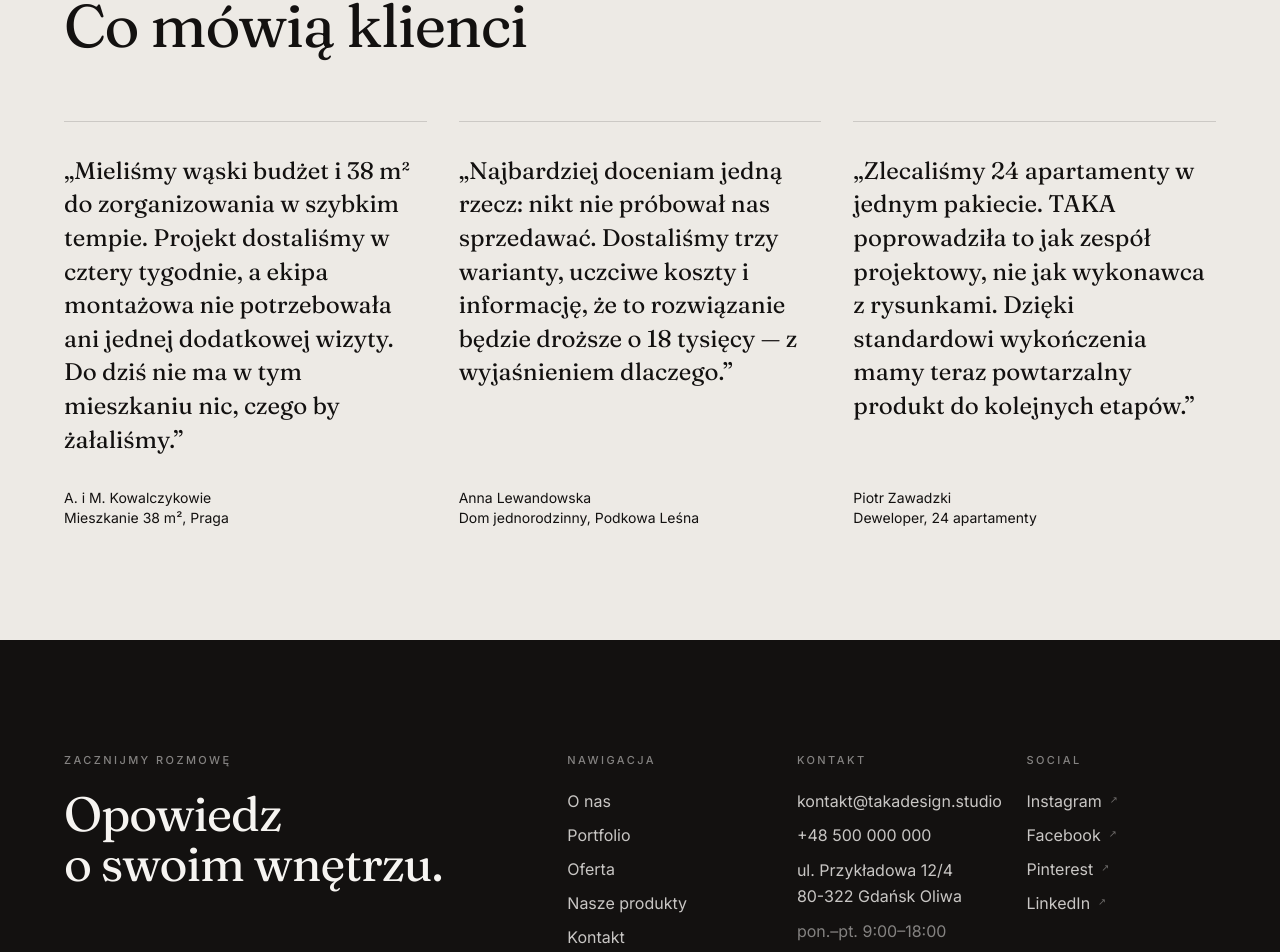
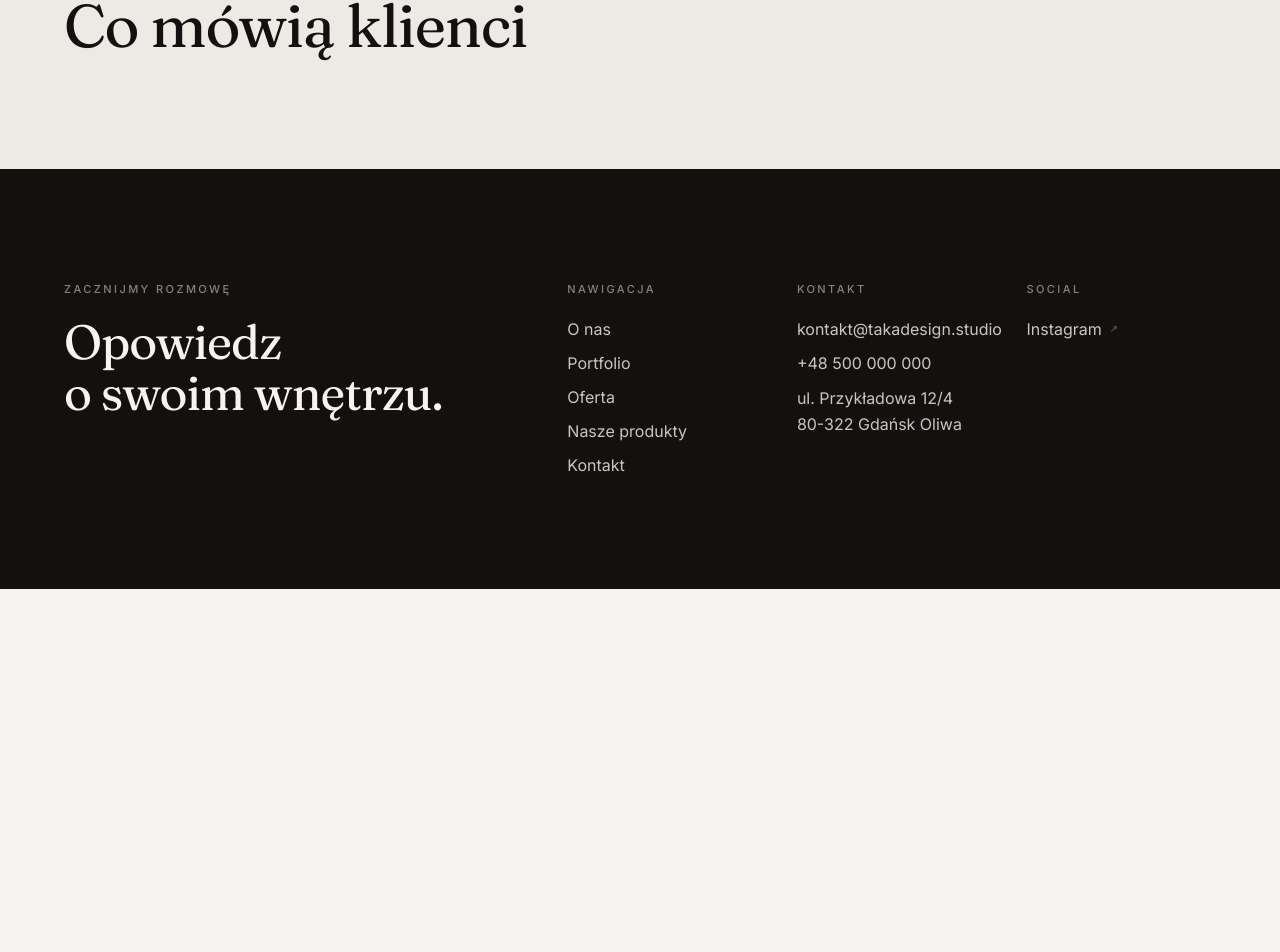
Before and after one commit to annfalcon/taka, a Next.js app: page / in a window 1280 px wide. Shown: the part 6216-7168 px from the top of the page. After the commit the page ends 6805 px from the top, so only its background shows below. Built offline with nearby package versions, Linux system fonts and the light colour scheme.

Commit message:
Changes Kontakt page

```diff
--- a/src/app/kontakt/page.tsx
+++ b/src/app/kontakt/page.tsx
@@ -11,7 +11,6 @@ export const metadata: Metadata = {
 const rows = [
   { label: "Telefon", value: site.phone, href: `tel:${site.phoneHref}` },
   { label: "E-mail", value: site.email, href: `mailto:${site.email}` },
-  { label: "Godziny", value: site.hours },
 ];
 
 export default function ContactPage() {
@@ -25,26 +24,24 @@ export default function ContactPage() {
         eyebrow="Kontakt"
         title="Napisz do nas"
         intro="Opisz wnętrze w kilku zdaniach — metraż, układ, budżet, termin. Odpowiadamy w ciągu jednego dnia roboczego, a wycenę wysyłamy w pięć dni roboczych."
-        meta={[site.hours, "Odpowiedź do 24 h", "Wycena w 5 dni"]}
       />
 
       <section className="pb-24 md:pb-32">
         <div className="container-x">
-          <div className="grid gap-16 md:grid-cols-12">
+          <div className="flex flex-col gap-16 md:flex-row">
             {/* Dane */}
             <aside className="md:col-span-6 md:col-start-4">
               <Reveal delay={120}>
                 <p className="eyebrow">Dane kontaktowe</p>
                 <dl className="mt-6">
                   {rows.map((r) => (
-                    <div
-                      key={r.label}
-                      className="border-line flex flex-col gap-1 border-b py-4"
-                    >
-                      <dt className="text-muted text-xs">{r.label}</dt>
+                    <div key={r.label} className="border-line flex flex-col ">
                       <dd className="text-lg">
                         {r.href ? (
-                          <a href={r.href} className="hover:text-clay transition-colors">
+                          <a
+                            href={r.href}
+                            className="hover:text-clay transition-colors"
+                          >
                             {r.value}
                           </a>
                         ) : (
@@ -54,20 +51,22 @@ export default function ContactPage() {
                     </div>
                   ))}
                 </dl>
-
-                <div className="border-line mt-10 border-b pb-4">
-                  <dt className="text-muted text-xs">Adres</dt>
-                  <dd className="mt-2 leading-relaxed">
+              </Reveal>
+            </aside>
+            <aside className="md:col-span-6 md:col-start-4">
+              <div className="">
+                <dt className="eyebrow">Adres</dt>
+                <dd className="mt-6 leading-relaxed">
                   {site.fullName}
                   <br />
                   {site.address.street}
                   <br />
                   {site.address.postal} {site.address.city}
-                    <br />
-                    <span className="text-muted text-sm">NIP {site.nip}</span>
                 </dd>
               </div>
-
+            </aside>
+          </div>
+          <div>
             <ul className="mt-8 flex flex-wrap gap-x-6 gap-y-3">
               {site.social.map((s) => (
                 <li key={s.label}>
@@ -85,23 +84,15 @@ export default function ContactPage() {
                 </li>
               ))}
             </ul>
-
-                <a
-                  href={`https://www.google.com/maps/search/?api=1&query=${mapQuery}`}
-                  target="_blank"
-                  rel="noreferrer noopener"
-                  className="border-line hover:border-ink mt-10 block rounded-full border px-6 py-3.5 text-center text-sm transition-colors"
-                >
-                  Wyznacz trasę
-                </a>
-              </Reveal>
-            </aside>
           </div>
         </div>
       </section>
 
       {/* Mapa */}
-      <section aria-label="Mapa dojazdu" className="relative h-80 bg-paper-2 md:h-[26rem]">
+      <section
+        aria-label="Mapa dojazdu"
+        className="relative h-80 bg-paper-2 md:h-[26rem]"
+      >
         <iframe
           title="Mapa — lokalizacja pracowni"
           src="https://www.openstreetmap.org/export/embed.html?bbox=18.5360%2C54.3988%2C18.5760%2C54.4188&layer=mapnik&marker=54.4088%2C18.5560"
--- a/src/app/o-nas/page.tsx
+++ b/src/app/o-nas/page.tsx
@@ -40,7 +40,7 @@ export default function AboutPage() {
               {
                 name: "Anna",
                 role: "Projektantka Detalu i Rysunków Wykonawczych",
-                bio: "Absolwentka Energetyki na Wydziale Oceanotechniki i Okrętownictwa Politechniki Gdańskiej, z 13-letnim doświadczeniem w projektowaniu konstrukcji. W pracowni odpowiada za niezawodność techniczną, ergonomię oraz koordynację skomplikowanych rozwiązań wykonawczych. Dzięki prowadzeniu autorskiej marki SimplaStudio.Art doskonale porusza się w świecie rzemiosła, technologii i projektowania unikalnych mebli. W pracy łączy inżynieryjny rygor z wrażliwością na człowieka, dbając, by wnętrza były bezpieczne, logiczne i idealnie skrojone na miarę życia ich użytkowników."
+                bio: "Absolwentka Energetyki na Wydziale Oceanotechniki i Okrętownictwa Politechniki Gdańskiej, z 13-letnim doświadczeniem w projektowaniu konstrukcji. W pracowni czuwa nad techniczną stroną projektów, ergonomią oraz płynną realizacją odważnych wizji. Inżynierską precyzję z radością łączy z zamiłowaniem do rzemiosła i tworzenia unikalnych mebli. Dba o to, by każda przestrzeń była nie tylko piękna, ale przede wszystkim przyjazna, mądrze przemyślana i bezpieczna, dając domownikom poczucie pełnego spokoju na co dzień."
               },
             ].map((m, i) => (
               <Reveal
@@ -53,7 +53,7 @@ export default function AboutPage() {
                 <p className="text-clay mt-1.5 text-sm">{m.role}</p>
                 <p className="text-muted mt-4 text-sm leading-relaxed">
                   {m.bio
-                    .split(/(?=W pracowni odpowiada za)/)
+                    .split(/(?=W pracowni )/)
                     .map((part, j) => (
                       <Fragment key={j}>
                         {j > 0 && <br />}
--- a/src/app/page.tsx
+++ b/src/app/page.tsx
@@ -190,23 +190,7 @@ export default function HomePage() {
       <section className="bg-paper-2 py-20 md:py-28">
         <div className="container-x">
           <SectionHeading eyebrow="Opinie" title="Co mówią klienci" />
-          <div className="mt-16 grid gap-8 md:grid-cols-3">
-            {reviews.map((r, i) => (
-              <Reveal
-                key={r.author}
-                delay={i * 80}
-                className="flex h-full flex-col justify-between border-t border-ink/15 pt-8"
-              >
-                <blockquote className="font-display text-xl leading-[1.4] md:text-2xl">
-                  „{r.quote}”
-                </blockquote>
-                <footer className="text-muted mt-8 text-sm">
-                  <span className="text-ink block">{r.author}</span>
-                  {r.role}
-                </footer>
-              </Reveal>
-            ))}
-          </div>
+
         </div>
       </section>
     </>
--- a/src/components/SiteFooter.tsx
+++ b/src/components/SiteFooter.tsx
@@ -57,7 +57,6 @@ export function SiteFooter() {
                   <br />
                   {site.address.postal} {site.address.city}
                 </li>
-                <li className="text-paper/50">{site.hours}</li>
               </ul>
             </div>
 
--- a/src/components/SiteHeader.tsx
+++ b/src/components/SiteHeader.tsx
@@ -106,7 +106,7 @@ export function SiteHeader() {
             href={`tel:${site.phoneHref}`}
             className="text-muted mt-6 text-sm"
           >
-            {site.phone} · {site.hours}
+            {site.phone}
           </a>
         </nav>
       </div>
--- a/src/data/site.ts
+++ b/src/data/site.ts
@@ -6,7 +6,7 @@ export const site = {
     "Wnętrza, w których chce się mieszkać. Projektujemy od pierwszej rozmowy do ostatniej książki z wyposażeniem.",
   description:
     "TAKA to pracownia architektury wnętrz realizująca mieszkania, domy, biura i wnętrza komercyjne. Kompleksowo: koncepcja, projekt, nadzór nad wykonaniem.",
-  founded: "2014",
+  founded: "",
   city: "Gdańsk Oliwa",
   country: "Polska",
   email: "kontakt@takadesign.studio",
@@ -17,13 +17,12 @@ export const site = {
     postal: "80-322",
     city: "Gdańsk Oliwa",
   },
-  hours: "pon.–pt. 9:00–18:00",
-  nip: "000 00 00 000",
+
   social: [
     { label: "Instagram", href: "https://instagram.com" },
-    { label: "Facebook", href: "https://facebook.com" },
-    { label: "Pinterest", href: "https://pinterest.com" },
-    { label: "LinkedIn", href: "https://linkedin.com" },
+    //{ label: "Facebook", href: "https://facebook.com" },
+    //{ label: "Pinterest", href: "https://pinterest.com" },
+    //{ label: "LinkedIn", href: "https://linkedin.com" },
   ],
 } as const;
 
@@ -111,16 +110,6 @@ export const cooperationTypes = [
     ],
   },
   {
-    title: "Inwestor deweloperski",
-    body: "Apartamenty na sprzedaż, strefy wspólne, recepcje, modele. Współpraca w pakietach, terminowo i powtarzalnie.",
-    points: [
-      "Standardy wykończenia",
-      "Książka standardu",
-      "Partnerskie wykonawstwo",
-      "Terminowość",
-    ],
-  },
-  {
     title: "Firma i usługi",
     body: "Biuro, recepcja, strefa spotkań, showroom. Wnętrze, które pracuje razem z ludźmi, którzy w nim siedzą.",
     points: [
@@ -154,22 +143,5 @@ export const collaborators = [
 ] as const;
 
 export const reviews = [
-  {
-    quote:
-      "Mieliśmy wąski budżet i 38 m² do zorganizowania w szybkim tempie. Projekt dostaliśmy w cztery tygodnie, a ekipa montażowa nie potrzebowała ani jednej dodatkowej wizyty. Do dziś nie ma w tym mieszkaniu nic, czego by żałaliśmy.",
-    author: "A. i M. Kowalczykowie",
-    role: "Mieszkanie 38 m², Praga",
-  },
-  {
-    quote:
-      "Najbardziej doceniam jedną rzecz: nikt nie próbował nas sprzedawać. Dostaliśmy trzy warianty, uczciwe koszty i informację, że to rozwiązanie będzie droższe o 18 tysięcy — z wyjaśnieniem dlaczego.",
-    author: "Anna Lewandowska",
-    role: "Dom jednorodzinny, Podkowa Leśna",
-  },
-  {
-    quote:
-      "Zlecaliśmy 24 apartamenty w jednym pakiecie. TAKA poprowadziła to jak zespół projektowy, nie jak wykonawca z rysunkami. Dzięki standardowi wykończenia mamy teraz powtarzalny produkt do kolejnych etapów.",
-    author: "Piotr Zawadzki",
-    role: "Deweloper, 24 apartamenty",
-  },
+
 ] as const;
```
Lines whose indentation alone changed are shown as unchanged.
